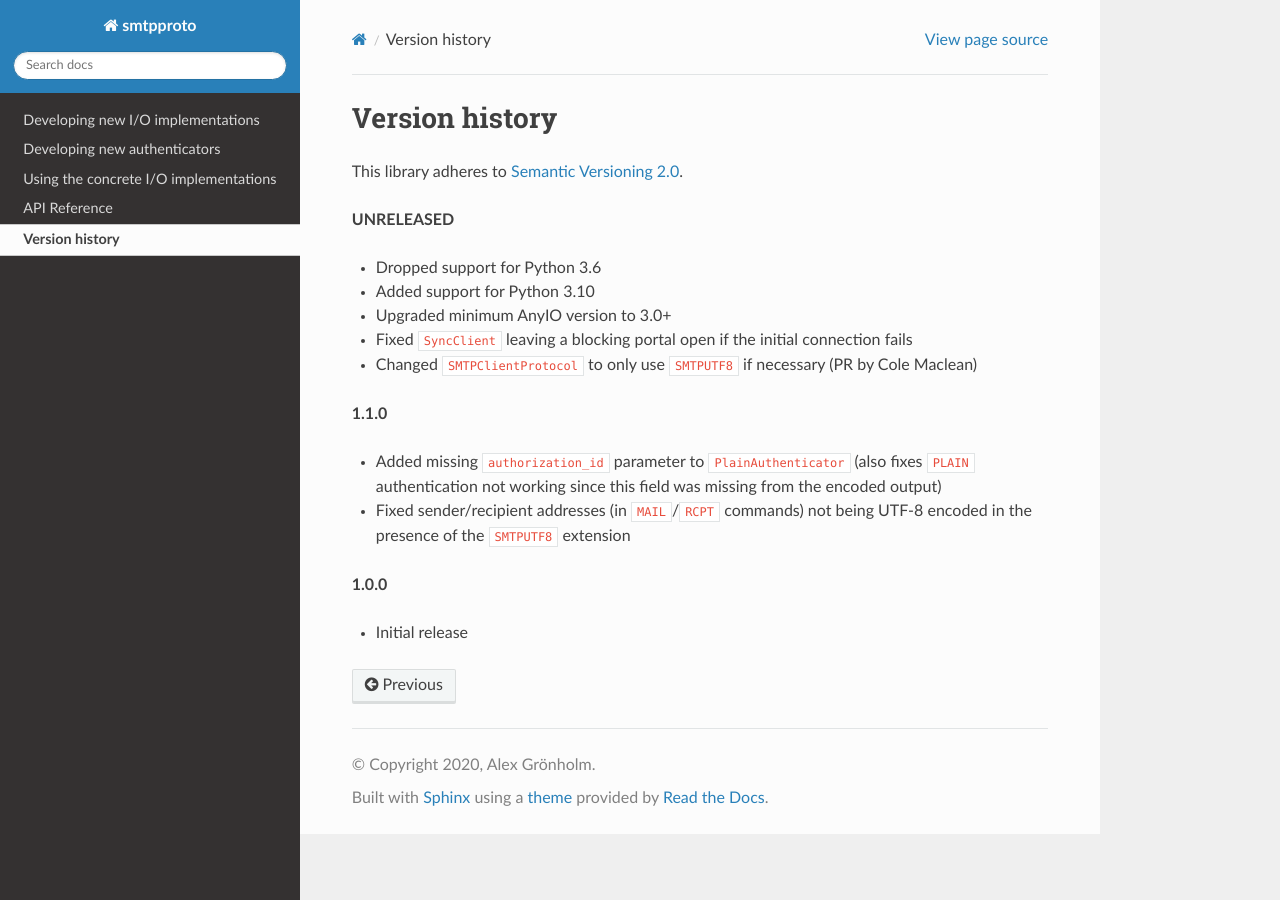
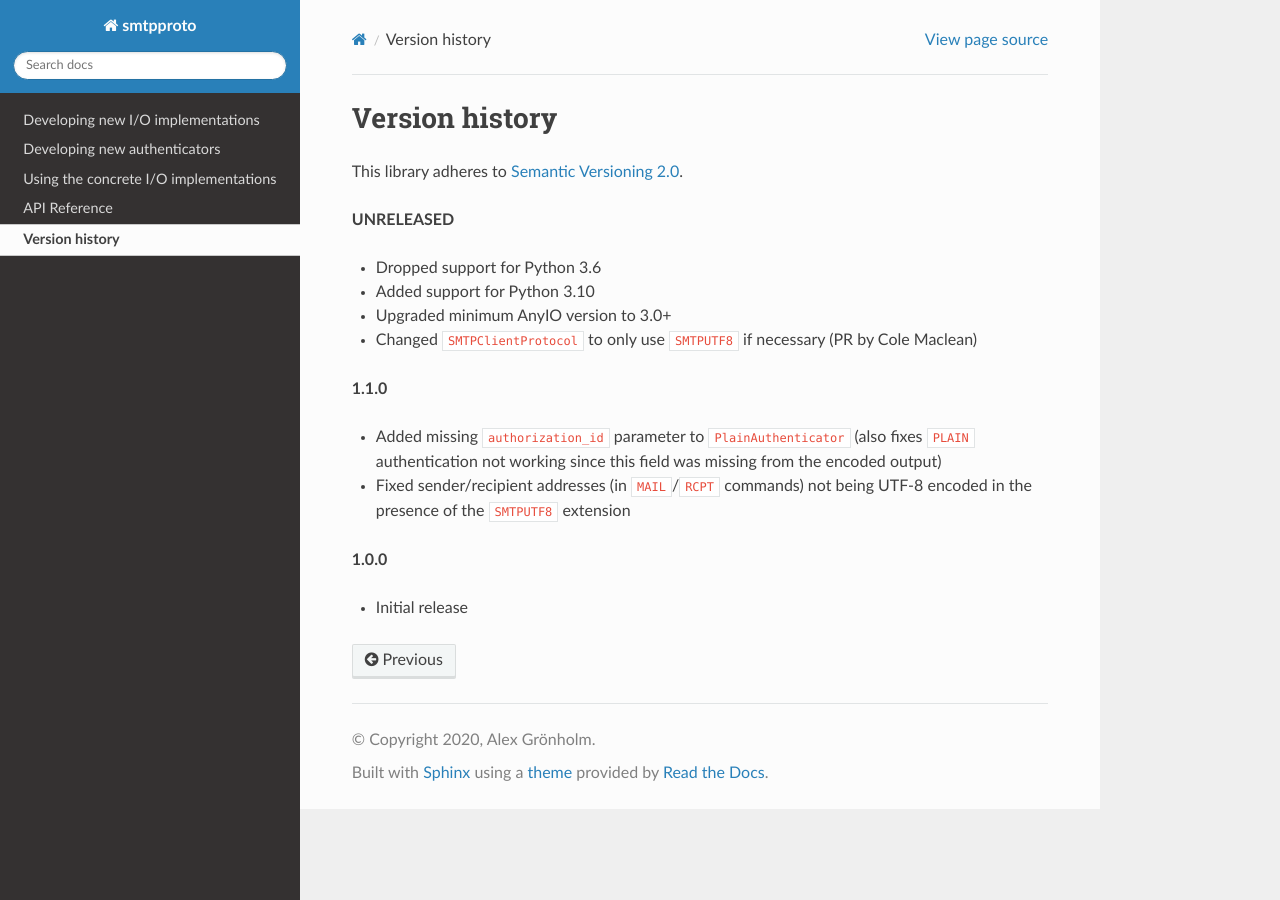
Before and after one commit to agronholm/smtpproto, a Sphinx documentation site: the page built from docs/versionhistory.rst, in a window 1280 px wide. Built offline with Sphinx 7.4.7 and the Read the Docs theme 2.0.0, drawn with Linux system fonts in a browser that asks for light colours; the version number could not be read and is left out.

Commit message:
Removed unwarranted changelog entry
The problem fixed by the relevant commit never made it into a release.

```diff
--- a/docs/versionhistory.rst
+++ b/docs/versionhistory.rst
@@ -8,7 +8,6 @@ This library adheres to `Semantic Versioning 2.0 <http://semver.org/>`_.
 - Dropped support for Python 3.6
 - Added support for Python 3.10
 - Upgraded minimum AnyIO version to 3.0+
-- Fixed ``SyncClient`` leaving a blocking portal open if the initial connection fails
 - Changed ``SMTPClientProtocol`` to only use ``SMTPUTF8`` if necessary (PR by Cole Maclean)
 
 **1.1.0**
```
